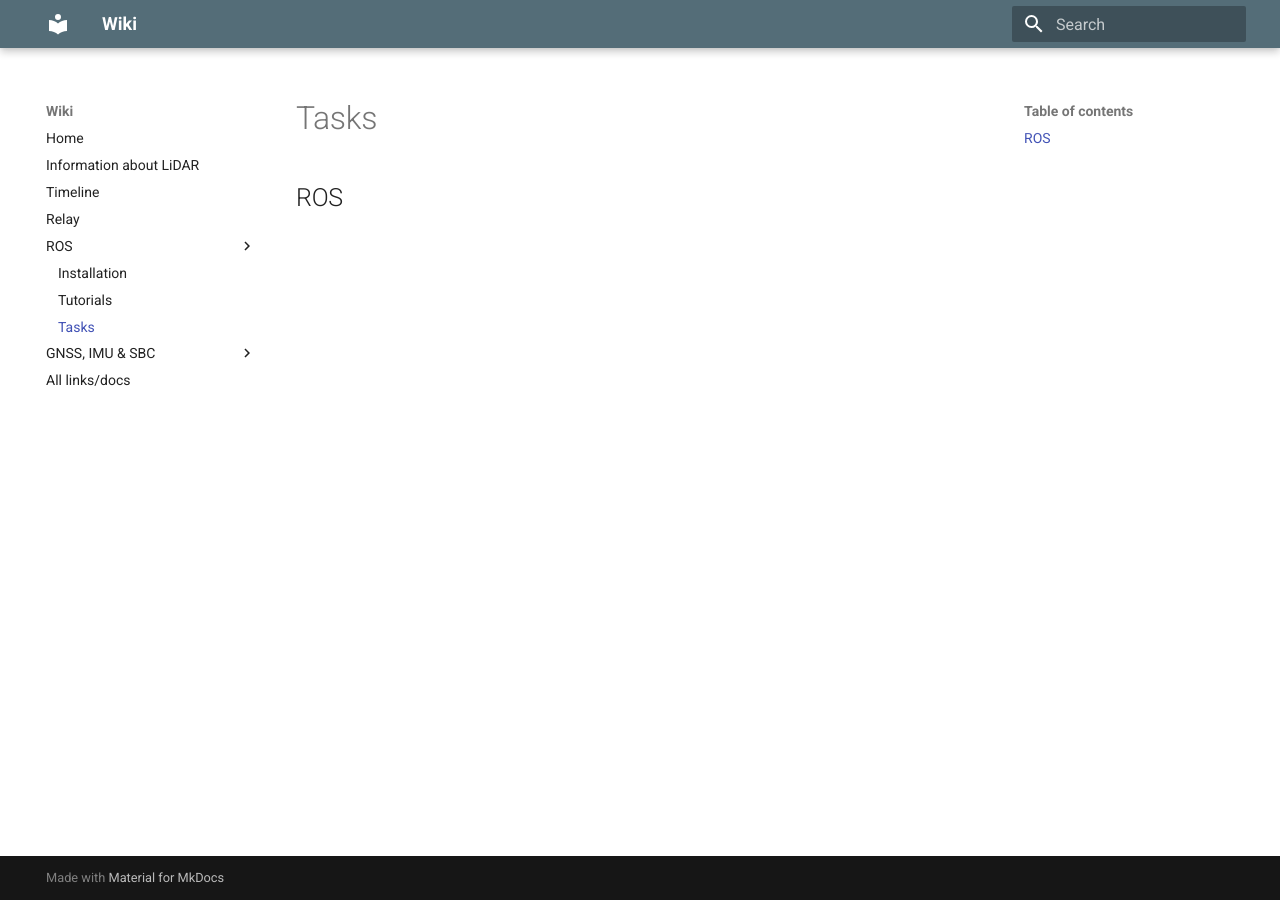
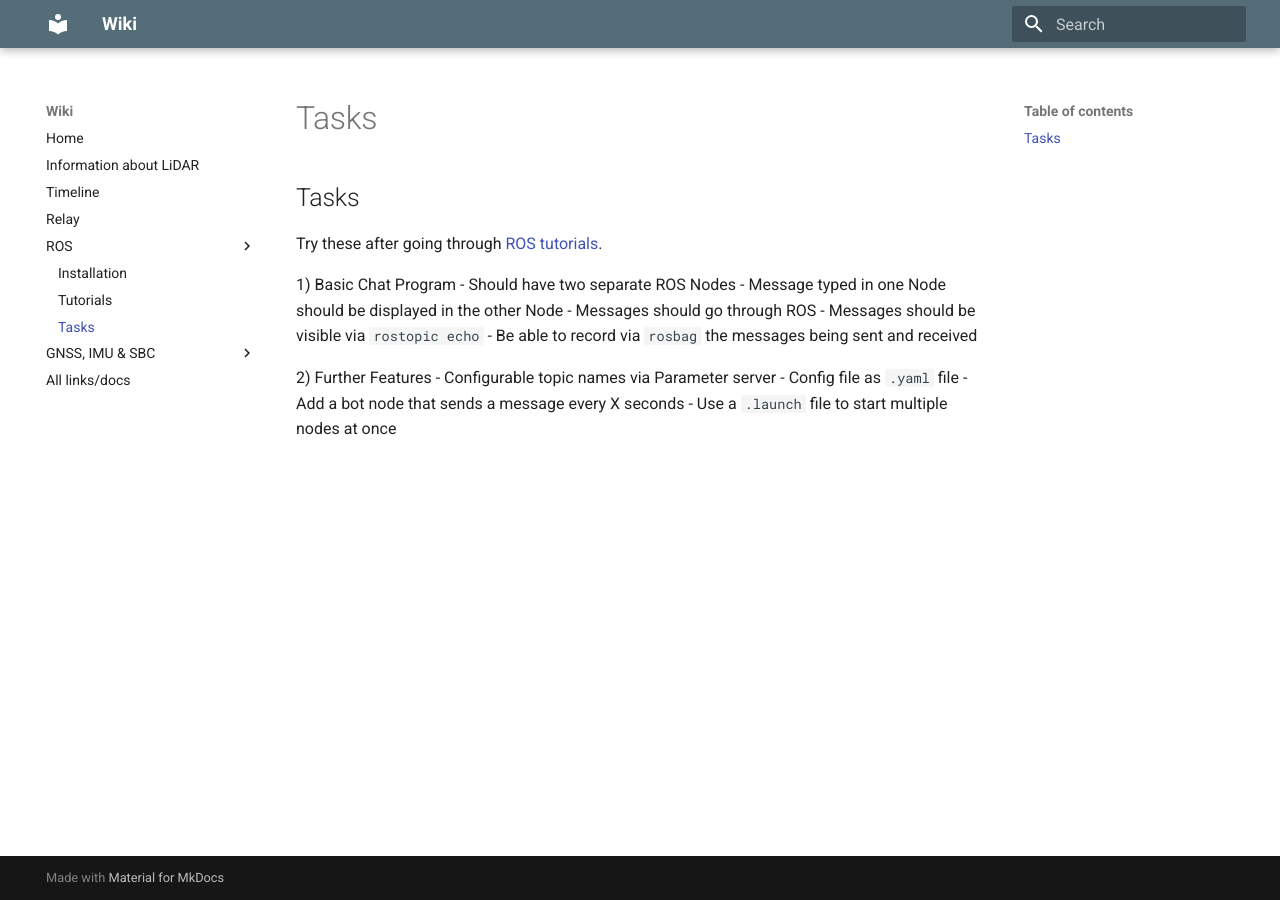
Before and after one commit to 23mel/mkdocs, an MkDocs documentation site: the page built from docs/ros-tasks.md, in a window 1280 px wide. Built offline with MkDocs 1.6.1 and Material for MkDocs 9.7.7, drawn with Linux system fonts in a browser that asks for light colours.

Commit message:
Commit changes

```diff
--- a/docs/ros-tasks.md
+++ b/docs/ros-tasks.md
@@ -1 +1,15 @@
-## ROS
+## Tasks
+Try these after going through [ROS tutorials](ros-tutorials.md).
+
+1) Basic Chat Program
+- Should have two separate ROS Nodes
+- Message typed in one Node should be displayed in the other Node
+- Messages should go through ROS
+- Messages should be visible via `rostopic echo`
+- Be able to record via `rosbag` the messages being sent and received
+
+2) Further Features
+- Configurable topic names via Parameter server
+- Config file as `.yaml` file
+- Add a bot node that sends a message every X seconds
+- Use a `.launch` file to start multiple nodes at once
```
Also changed, not shown: docs/ros-tutorials.md (+5 -1 lines), docs/sbc.md (+10 -0 lines), docs/imu.md (line endings or trailing spaces).
